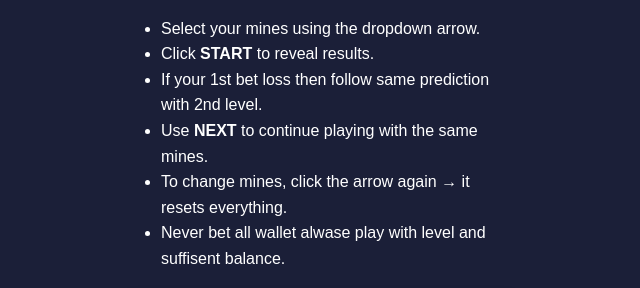
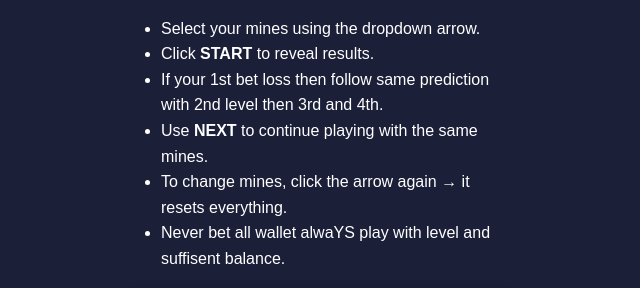
Before and after one commit to S2817251/MinesPrediction, a plain HTML site: page howtouse.html in a window 1280 px wide. Shown: the part 196-484 px from the top of the page, without its empty margins (319-959 px from the left). Drawn offline with Linux system fonts and the light colour scheme.

Commit message:
Updated files with new changes

```diff
--- a/howtouse.html
+++ b/howtouse.html
@@ -57,10 +57,10 @@
     <ul>
       <li>Select your mines using the dropdown arrow.</li>
       <li>Click <b>START</b> to reveal results.</li>
-      <li>If your 1st bet loss then follow same prediction with 2nd level.</li>
+      <li>If your 1st bet loss then follow same prediction with 2nd level then 3rd and 4th.</li>
       <li>Use <b>NEXT</b> to continue playing with the same mines.</li>
       <li>To change mines, click the arrow again → it resets everything.</li>
-      <li>Never bet all wallet alwase play with level and suffisent balance.</li>
+      <li>Never bet all wallet alwaYS play with level and suffisent balance.</li>
     </ul>
 
     <div class="image-box">
```
